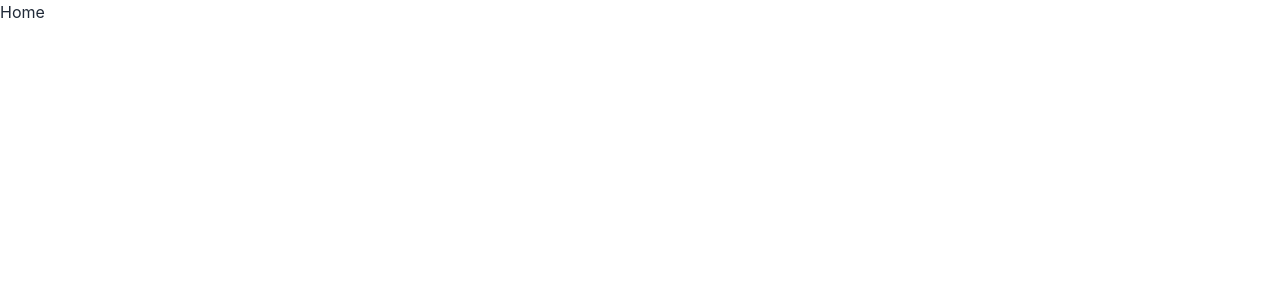
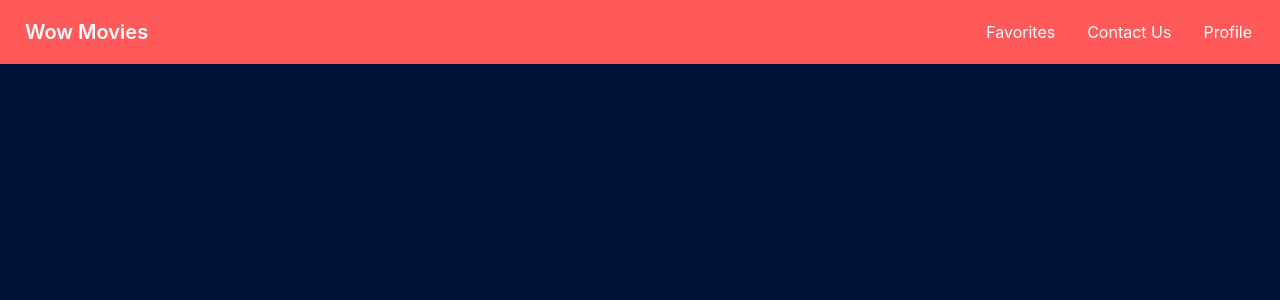
Before and after one commit to BagasDhitya/wow-movies, a React (Vite) app: page /home in a window 1280 px wide. Shown: the top 300 px of the page. Built offline with nearby package versions, Linux system fonts and the light colour scheme.

Commit message:
create navbar

```diff
--- /dev/null
+++ b/src/components/Navbar.tsx
@@ -0,0 +1,28 @@
+import React from 'react'
+
+const Navbar = () => {
+    return (
+        <div className="navbar bg-wow-coral-red h-10 sticky">
+            <div className="flex-1">
+                <a className="btn btn-ghost normal-case text-xl text-white" href='/home'>Wow Movies</a>
+            </div>
+            <div className="flex-none">
+                <ul className="menu menu-horizontal px-1 text-white">
+                    <li><a href='/favorites'>Favorites</a></li>
+                    <li><a>Contact Us</a></li>
+                    <li tabIndex={0}>
+                        <a className="justify-between">
+                            Profile
+                        </a>
+                        <ul tabIndex={0} className="mt-3 p-2 shadow menu menu-compact dropdown-content bg-base-100 rounded-box w-52">
+                            <li><a>Settings</a></li>
+                            <li><a>Logout</a></li>
+                        </ul>
+                    </li>
+                </ul>
+            </div>
+        </div>
+    )
+}
+
+export default Navbar
--- a/src/pages/favorites/index.tsx
+++ b/src/pages/favorites/index.tsx
@@ -1,8 +1,12 @@
 import React from 'react'
+import Layout from '../../components/Layout'
+import Navbar from '../../components/Navbar'
 
 const Favorites = () => {
     return (
-        <div>Favorites</div>
+        <Layout>
+            <Navbar />
+        </Layout>
     )
 }
 
--- a/src/pages/home/index.tsx
+++ b/src/pages/home/index.tsx
@@ -1,8 +1,14 @@
 import React from 'react'
+
+import Layout from '../../components/Layout'
+import Navbar from '../../components/Navbar'
 
 const Home = () => {
     return (
-        <div>Home</div>
+        <Layout>
+            <Navbar />
+
+        </Layout>
     )
 }
 
```
